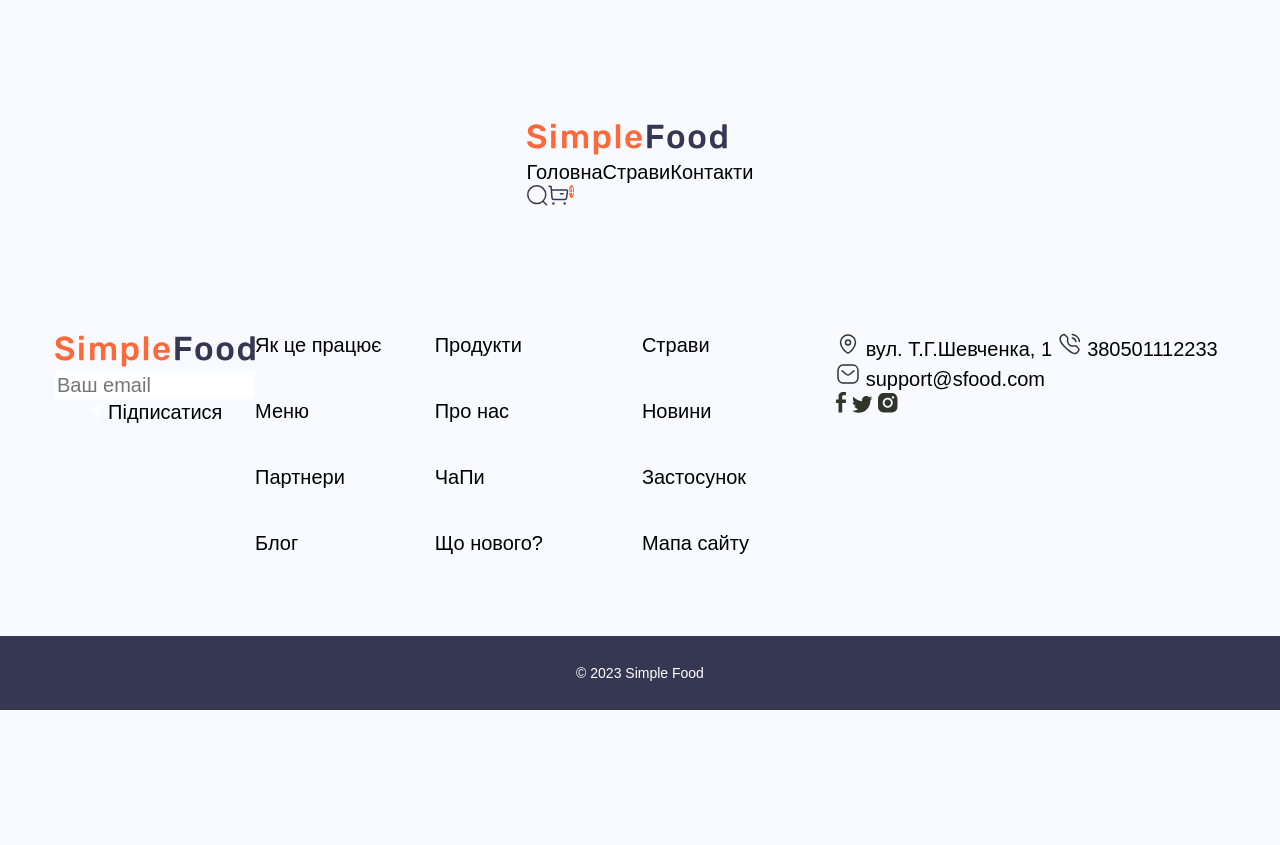
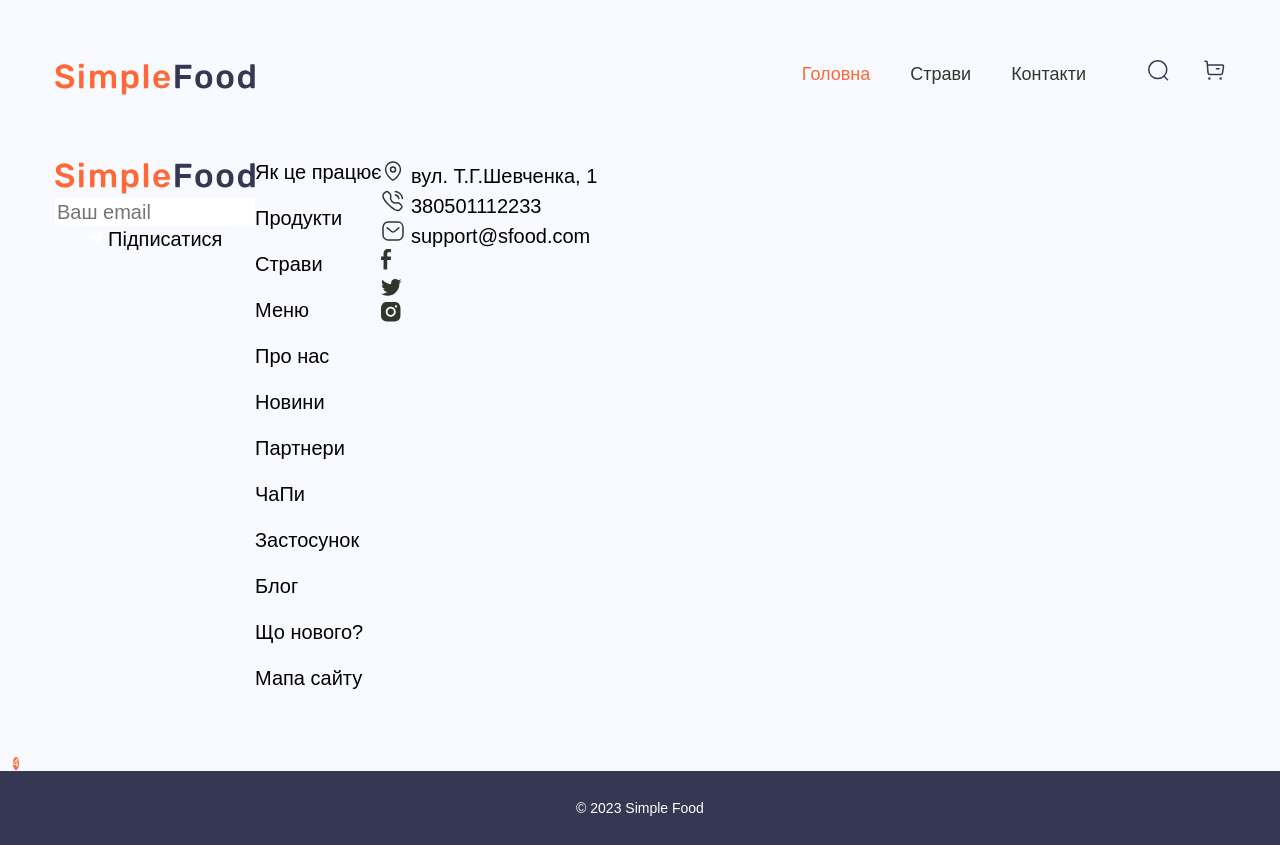
Before and after one commit to shubatima/SimpleFood, a website: page app/index.html in a window 1280 px wide. Before the commit the page ends 800 px from the top, so only its background shows below. Drawn offline with nearby package versions, Linux system fonts and the light colour scheme; files that its build step writes are made by us from their sources; files whose address does not match are found by name.

Commit message:
added all colors + some aspects of menu header + some bugs fixed (ul -> li)

```diff
--- a/app/index.html
+++ b/app/index.html
@@ -20,14 +20,13 @@
 <body>
   <header class="header" id="header">
     <div class="container">
-      <div class="header__inner">
       <nav class="menu">
         <a class="menu__logo" href="#">
-            <img src="images/logo.svg" href="#" width="200" height="39" alt="Логотип">
+          <img src="images/logo.svg" href="#" width="200" height="39" alt="Логотип Симпл Фуд">
         </a>
         <ul class="menu__list">
           <li class="menu__item">
-              <a class="menu__link" href="#">
+            <a class="menu__link menu__link--active" href="#">
               Головна
             </a>
           </li>
@@ -76,7 +75,6 @@
         </ul>
       </nav>
     </div>
-    </div>
   </header>
 
   <footer class="footer">
@@ -101,8 +99,8 @@
             </button>
           </form>
         </div>
+
         <ul class="list">
-
           <li class="list__link">
             <a class="list__text" href="#"> Як це працює </a>
           </li>
@@ -147,6 +145,7 @@
 
         <div class="footer-top__item">
           <ul class="links">
+            <li class="links__item">
               <svg width="24" height="24" viewBox="0 0 24 24" fill="none" xmlns="http://www.w3.org/2000/svg">
                 <g id="Iconly/Light/Location">
                   <g id="Location">
@@ -162,13 +161,15 @@
               <a class="links-addres">
                 вул. Т.Г.Шевченка, 1
               </a>
+            </li>
+            <li class="links__item">
               <svg width="24" height="24" viewBox="0 0 24 24" fill="none" xmlns="http://www.w3.org/2000/svg">
                 <g id="Iconly/Light/Calling">
                   <g id="Calling">
                     <path id="Stroke 1" d="M14.353 2.5C18.054 2.911 20.978 5.831 21.393 9.532" stroke="#31352B"
                       stroke-width="1.5" stroke-linecap="round" stroke-linejoin="round" />
-                  <path id="Stroke 3" d="M14.353 6.04297C16.124 6.38697 17.508 7.77197 17.853 9.54297" stroke="#31352B"
-                    stroke-width="1.5" stroke-linecap="round" stroke-linejoin="round" />
+                    <path id="Stroke 3" d="M14.353 6.04297C16.124 6.38697 17.508 7.77197 17.853 9.54297"
+                      stroke="#31352B" stroke-width="1.5" stroke-linecap="round" stroke-linejoin="round" />
                     <path id="Stroke 5" fill-rule="evenodd" clip-rule="evenodd"
                       d="M11.0315 12.4724C15.0205 16.4604 15.9254 11.8467 18.4653 14.3848C20.9138 16.8328 22.3222 17.3232 19.2188 20.4247C18.8302 20.737 16.3613 24.4943 7.68447 15.8197C-0.993406 7.144 2.76157 4.67244 3.07394 4.28395C6.18377 1.17385 6.66682 2.58938 9.11539 5.03733C11.6541 7.5765 7.04254 8.48441 11.0315 12.4724Z"
                       stroke="#31352B" stroke-width="1.5" stroke-linecap="round" stroke-linejoin="round" />
@@ -178,6 +179,8 @@
               <a class="links-addres" href="tel:+380501112233">
                 380501112233
               </a>
+            </li>
+            <li class="links__item">
               <svg width="24" height="24" viewBox="0 0 24 24" fill="none" xmlns="http://www.w3.org/2000/svg">
                 <g id="Iconly/Light/Message">
                   <g id="Message">
@@ -193,9 +196,11 @@
               <a class="links-addres" href="mailto:support@sfood.com">
                 support@sfood.com
               </a>
+            </li>
           </ul>
 
           <ul class="socialmedia">
+            <li class="socialmedia-item">
               <a class="socialmedia-link" href="#" target="_blank" rel="noopener noreferrer">
               <svg width="10" height="21" viewBox="0 0 10 21" fill="none" xmlns="http://www.w3.org/2000/svg">
                 <path
@@ -204,6 +209,8 @@
               </svg>
               <span class="sr-only">перейти на фейсбук</span>
             </a>
+            </li>
+            <li class="socialmedia-item">
               <a class="socialmedia-link" href="#" target="_blank" rel="noopener noreferrer">
               <svg width="21" height="17" viewBox="0 0 21 17" fill="none" xmlns="http://www.w3.org/2000/svg">
                 <path
@@ -212,6 +219,8 @@
               </svg>
               <span class="sr-only">перейти на твітер</span>
             </a>
+            </li>
+            <li class="socialmedia-item">
               <a class="socialmedia-link" href="#" target="_blank" rel="noopener noreferrer">
               <svg width="20" height="20" viewBox="0 0 20 20" fill="none" xmlns="http://www.w3.org/2000/svg">
                 <path
@@ -220,6 +229,7 @@
               </svg>
               <span class="sr-only">перейти на інстаграм</span>
             </a>
+            </li>
           </ul>
         </div>
       </div>
--- a/app/scss/_global.scss
+++ b/app/scss/_global.scss
@@ -10,12 +10,6 @@ body {
   max-width: 1200px;
   margin: 0 auto;
   padding: 0 15px;
-}
-
-.title {
-  font-weight: 500;
-  font-size: 36px;
-  line-height: 1.3;
 }
 
 .sr-only {
@@ -31,10 +25,10 @@ body {
   overflow: hidden;
 }
 
-.header {
-  display: flex;
-  justify-content: space-between;
-  align-items: center;
+.title {
+  font-weight: 500;
+  font-size: 36px;
+  line-height: 1.3;
 }
 
 .section {
--- a/app/scss/_vars.scss
+++ b/app/scss/_vars.scss
@@ -1,9 +1,11 @@
 $accent: #FF6838;
 $default: #31352B;
 $title: #363853;
+$text: #31352B;
 $bg: #F9FAFF;
-$secondbg: #FFF;
-$br-input: #c2c2c2;
+$second-def: #FFF;
+$dots: #c2c2c2;
+$circle: #ECECEC;
 
 
 %rubik-italic {
--- a/app/scss/style.scss
+++ b/app/scss/style.scss
@@ -7,32 +7,54 @@
 
 .header {
   padding: 60px 0;
-
-  &__inner {
-    @extend.header
-  }
 }
 
 .menu {
+  display: flex;
+
+  &__logo {
+    margin-right: auto;
+
+    &:focus {
+      border-radius: 5px;
+      box-shadow: 0 0 0 2px rgba(255, 104, 56);
+    }
+
+    &:hover {
+      opacity: 0.8;
+    }
+
+    &:active {
+      opacity: 0.5;
+    }
+
+  }
 
   &__list {
     display: flex;
+    margin-right: 62px;
   }
 
-  &__list-item:not(:last-child) {
-    margin-right: 40px;
-  }
+  &__item:not(:last-child) {
+      margin-right: 40px;
+    }
 
-  &_list-link {
+  &__link {
     color: $default;
     font-size: 18px;
+
+    &:focus {
+      border-radius: 5px;
+      box-shadow: 0 0 0 2px rgba(255, 104, 56);
+      opacity: 0.7;
+    }
 
     &:hover {
       color: $accent;
     }
 
     &--active {
-    color: $accent;
+      color: $accent;
     }
   }
 }
@@ -40,22 +62,45 @@
   .user-nav {
     display: flex;
 
-    &__link {
-      position: relative;
-    }
+    &__list {
+      gap: 10px;
 
-    &__ + .user-nav__link {
-      margin-left: 35px;
+      &:not(:last-child) {
+        margin-right: 35px;
+      }
     }
 
     &__num {
       background-color: $accent;
       position: absolute;
-      border-radius: 50%;
+      border-radius: 100%;
+      left: 13px;
+      bottom: 30px;
       font-size: 10px;
-      color: $secondbg;
+      color: $second-def;
     }
   }
+
+  .form {
+    width: 200px;
+
+    &-input {
+      width: 100%;
+    }
+
+    &-btn {
+      width: 100%;
+    }
+  }
+
+
+.list {
+  display: grid;
+
+  &__link {
+    margin-bottom: 20px;
+  }
+}
 
 .footer-top {
   display: flex;
@@ -70,7 +115,7 @@
   }
 
   &__form-input {
-    border: 1px solid $br-input;
+    border: 1px solid $dots;
     border-radius: 5px;
     padding-left: 13px;
     max-width: 100%;
@@ -96,37 +141,6 @@
   }
 }
 
-.form {
-  width: 200px;
-
-  &-input {
-    width: 100%;
-  }
-
-  &-btn {
-    width: 100%;
-  }
-}
-
-.list {
-  display: grid;
-  grid-template-columns: 1fr 1fr 1fr;
-  gap: 20px;
-
-  &__link {
-    margin-bottom: 20px;
-    width: 100%;
-
-    &:nth-child(4n+1) {
-      margin-right: 90px;
-    }
-
-    &:nth-child(4n+2){
-      margin-right: 100px;
-    }
-  }
-}
-
 .footer-end {
   text-align: center;
   padding: 30px 0;
@@ -135,6 +149,6 @@
   font-size: 14px;
   line-height: 1;
   background-color: #363853;
-  }
+}
 
 @import 'media';
```
Lines whose indentation alone changed are shown as unchanged.
